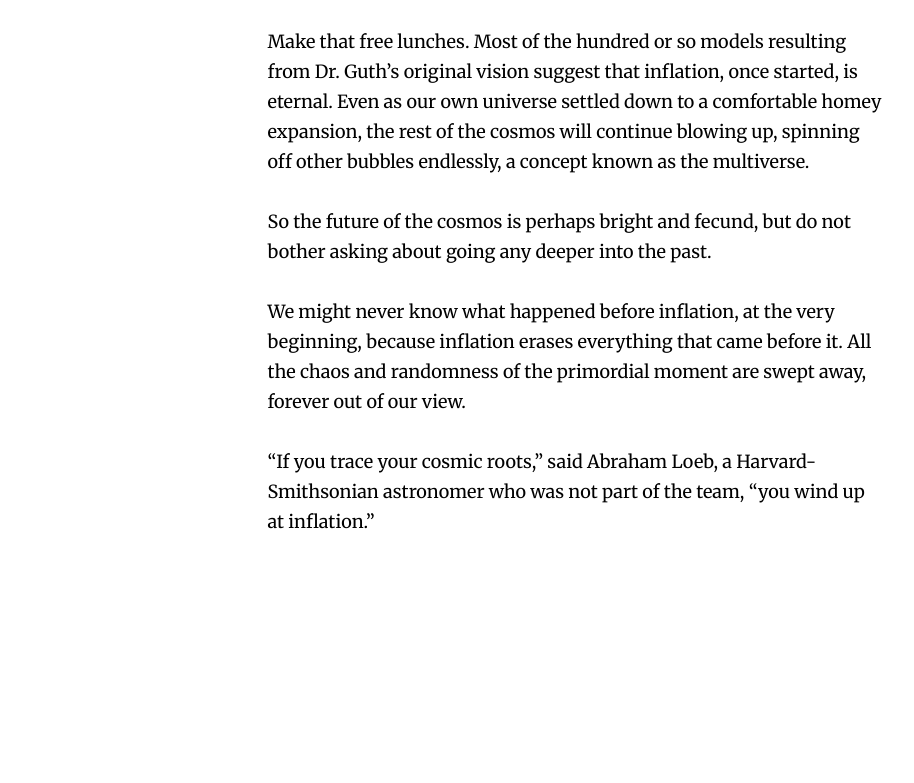
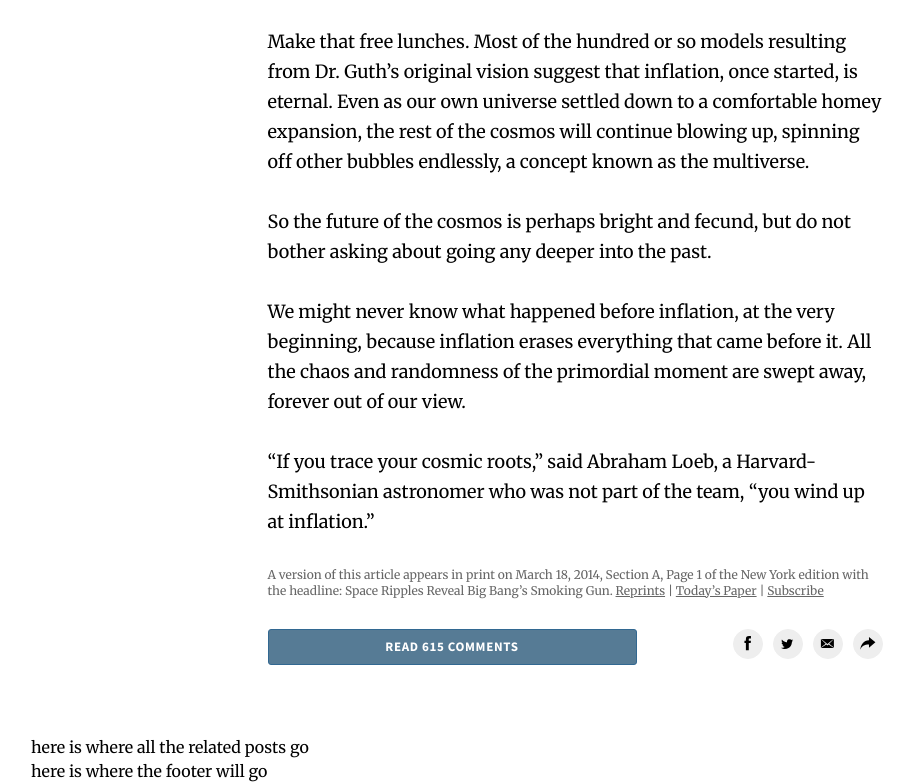
Before and after one commit to timkellytk/project-new-york-times-clone, a plain HTML site: page index.html in a window 1280 px wide. Shown: the part 9677-10460 px from the top of the page, without its empty margins (65-979 px from the left). Before the commit the page ends 10254 px from the top, so only its background shows below. Drawn offline with Linux system fonts and the light colour scheme; a web font is replaced by a local one.

Commit message:
Finished adding the comments and share buttons to the end of the blog post

```diff
--- a/index.html
+++ b/index.html
@@ -619,9 +619,54 @@
             Harvard-Smithsonian astronomer who was not part of the team, “you
             wind up at inflation.”
           </p>
+          <br />
+          <p class="ArticleContent__attribution">
+            A version of this article appears in print on March 18, 2014,
+            Section A, Page 1 of the New York edition with the headline: Space
+            Ripples Reveal Big Bang’s Smoking Gun.
+            <a
+              class="ArticleContent__attribution-link"
+              href="http://www.nytreprints.com/"
+              >Reprints</a
+            >
+            |
+            <a
+              class="ArticleContent__attribution-link"
+              href="https://www.nytimes.com/section/todayspaper"
+              >Today’s Paper</a
+            >
+            |
+            <a
+              class="ArticleContent__attribution-link"
+              href="https://www.nytimes.com/subscriptions/Multiproduct/lp8HYKU.html?campaignId=48JQY"
+              >Subscribe</a
+            >
+          </p>
+          <div class="ArticleContent__comments">
+            <button class="ArticleContent__comment-button">
+              Read 615 Comments
+            </button>
+            <div class="ArticleInfo__icon-container">
+              <div class="ArticleInfo__icon">
+                <img src="assets/facebook.svg" />
+              </div>
+              <div class="ArticleInfo__icon">
+                <img src="assets/twitter.svg" />
+              </div>
+              <div class="ArticleInfo__icon">
+                <img src="assets/email.svg" />
+              </div>
+              <div class="ArticleInfo__icon">
+                <img src="assets/share.svg" />
+              </div>
+            </div>
+          </div>
         </div>
       </div>
     </article>
+    <section class="Wrapper">here is where all the related posts go</section>
+    <footer class="Wrapper">here is where the footer will go</footer>
+
     <script>
       const articleInfo = document.querySelector('.ArticleInfo');
       const navPrimary = document.querySelector('.Nav--primary');
--- a/style.css
+++ b/style.css
@@ -15,6 +15,11 @@ q {
   font-size: 18px;
   font-weight: 700;
   line-height: 30px;
+}
+
+.Wrapper {
+  padding-left: 7.5%;
+  padding-right: 7.5%;
 }
 
 .Nav {
@@ -172,6 +177,41 @@ q {
   line-height: 30px;
 }
 
+.ArticleContent__attribution {
+  font-size: 0.75rem;
+  line-height: 1rem;
+  color: rgb(102, 102, 102);
+}
+
+.ArticleContent__attribution-link {
+  color: rgb(102, 102, 102);
+}
+
+.ArticleContent__comments {
+  display: flex;
+  justify-content: space-between;
+  margin-top: 30px;
+  margin-bottom: 30px;
+}
+
+.ArticleContent__comment-button {
+  background-color: rgb(86, 123, 149);
+  border: 1px solid rgb(50, 104, 145);
+  border-radius: 3px;
+  color: white;
+  display: block;
+  font-family: 'Source Sans Pro', sans-serif;
+  font-size: 0.8125rem;
+  font-weight: 600;
+  letter-spacing: 0.05em;
+  line-height: 1.5rem;
+  padding: 5px 0px;
+  text-transform: uppercase;
+  width: 60%;
+  cursor: pointer;
+  transition: background-color 0.6s ease 0s;
+}
+
 .Image__caption {
   margin-top: 10px;
   font-size: 0.85rem;
```
